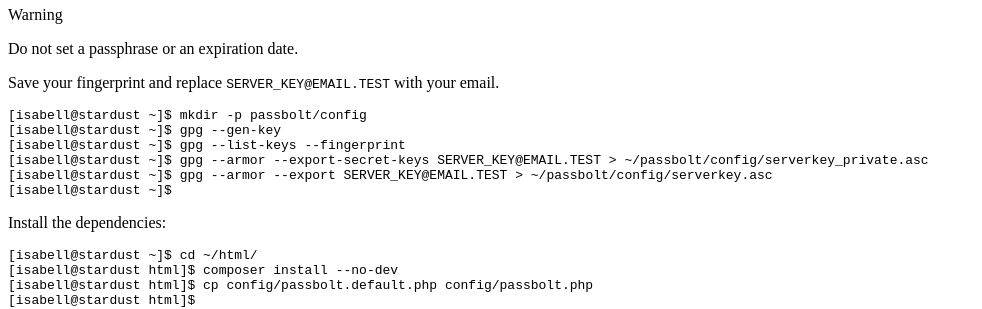
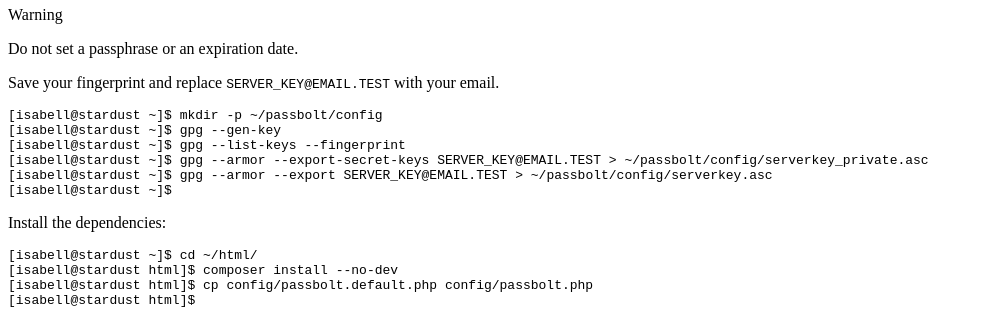
Before and after one commit to Uberspace/lab, a Sphinx documentation site: the page built from source/guide_passbolt.rst, in a window 1280 px wide and 900 px high, scrolled down 3883 px. Shown: the part 152-461 px from the top of the window, without its empty margins (0-982 px from the left). Built offline with Sphinx 7.4.7 and the Read the Docs theme 2.0.0, drawn with Linux system fonts in a browser that asks for light colours.

```diff
--- a/source/guide_passbolt.rst
+++ b/source/guide_passbolt.rst
@@ -84,7 +84,7 @@ Save your fingerprint and replace ``SERVER_KEY@EMAIL.TEST`` with your email.
 .. code-block:: console
  :emphasize-lines: 4,5
 
- [isabell@stardust ~]$ mkdir -p passbolt/config
+ [isabell@stardust ~]$ mkdir -p ~/passbolt/config
  [isabell@stardust ~]$ gpg --gen-key
  [isabell@stardust ~]$ gpg --list-keys --fingerprint
  [isabell@stardust ~]$ gpg --armor --export-secret-keys SERVER_KEY@EMAIL.TEST > ~/passbolt/config/serverkey_private.asc
```
